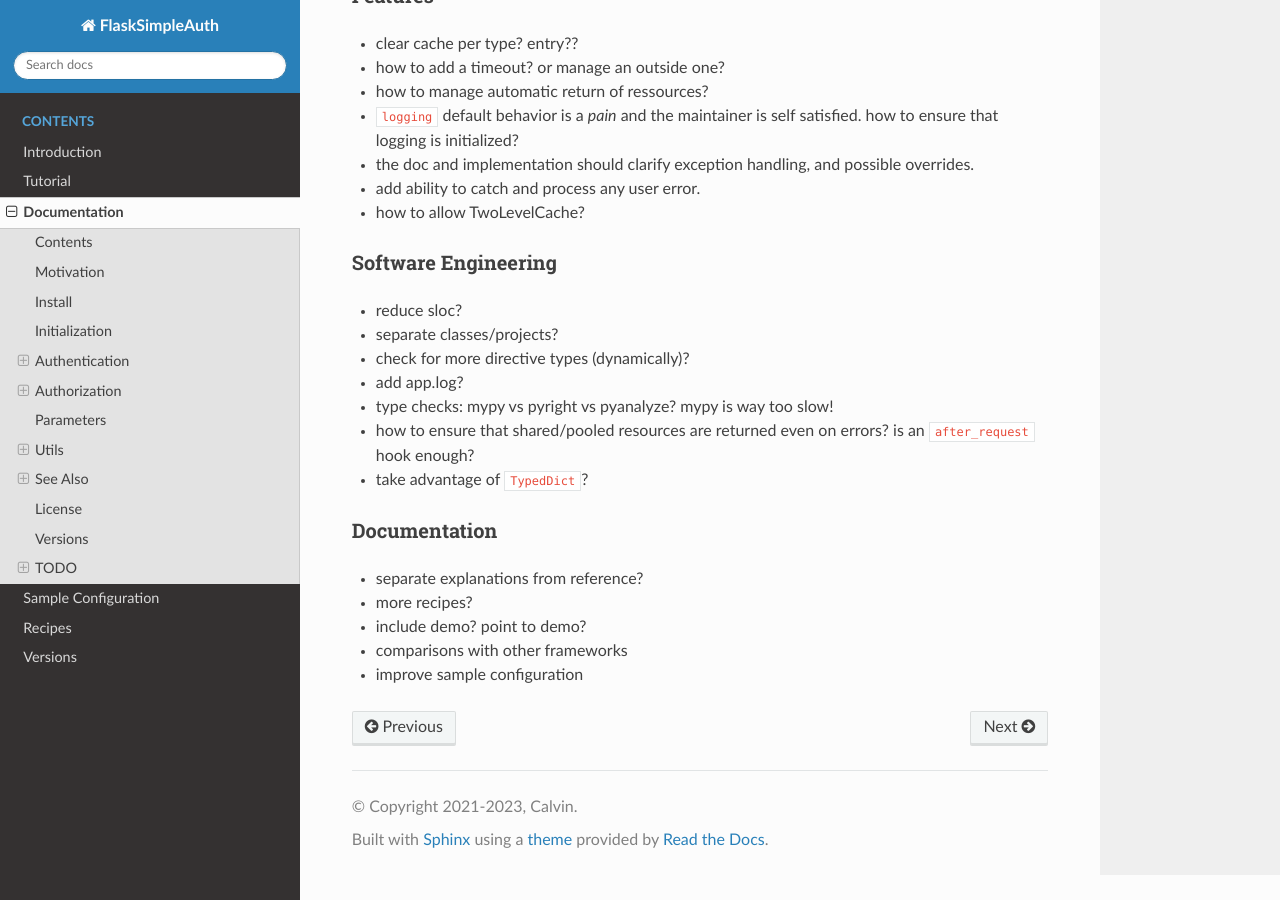
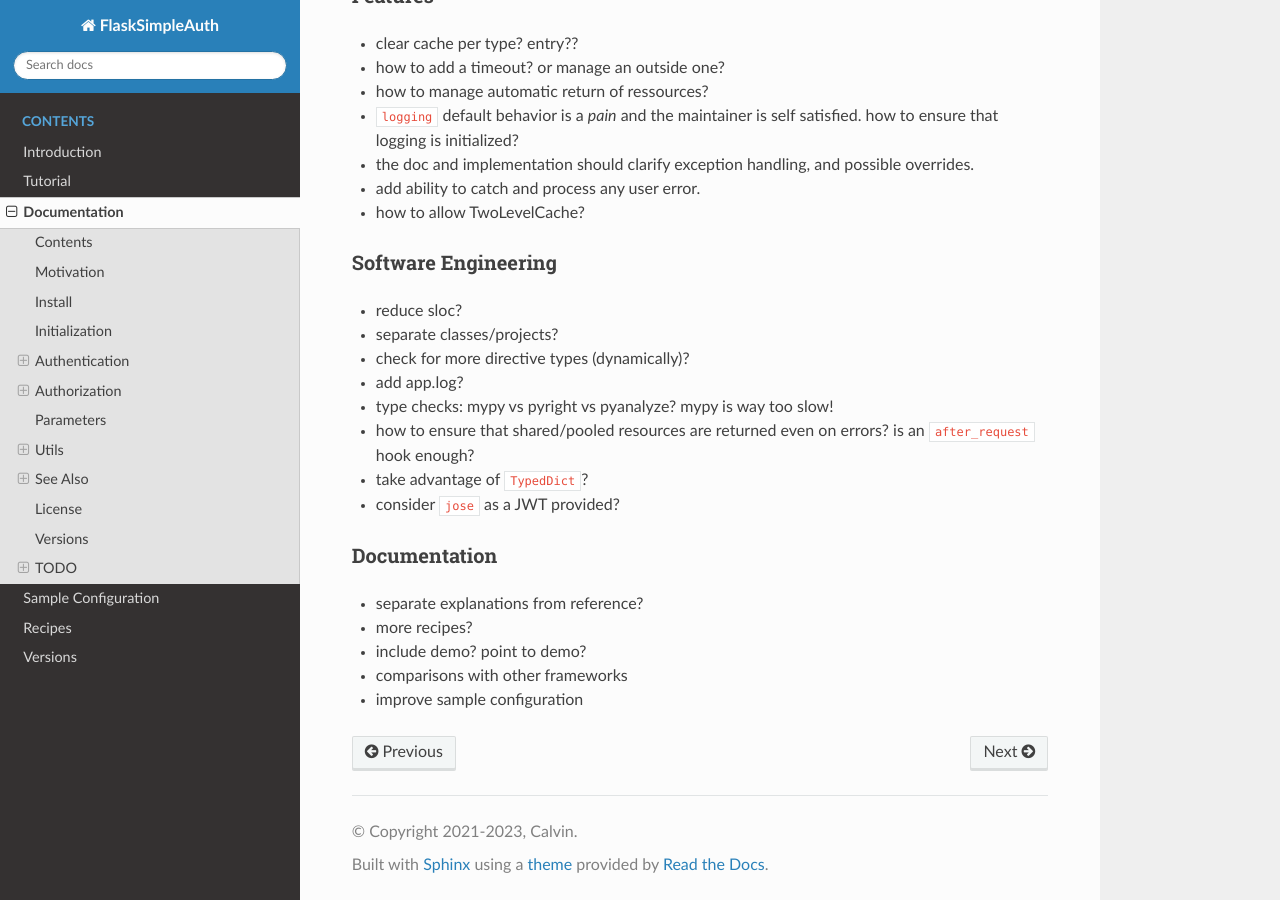
Before and after one commit to zx80/flask-simple-auth, a Sphinx documentation site: the page built from docs/DOCUMENTATION.md, in a window 1280 px wide and 900 px high, scrolled down 21661 px. Built offline with Sphinx 7.4.7 and the Read the Docs theme 2.0.0, drawn with Linux system fonts in a browser that asks for light colours; pages that are not in the unit, such as notebooks, are missing from menus.

Commit message:
note about todo

```diff
--- a/docs/DOCUMENTATION.md
+++ b/docs/DOCUMENTATION.md
@@ -1207,6 +1207,7 @@ Todo or not todo…
 - how to ensure that shared/pooled resources are returned even on errors?
   is an `after_request` hook enough?
 - take advantage of `TypedDict`?
+- consider `jose` as a JWT provided?
 
 ### Documentation
 
```
